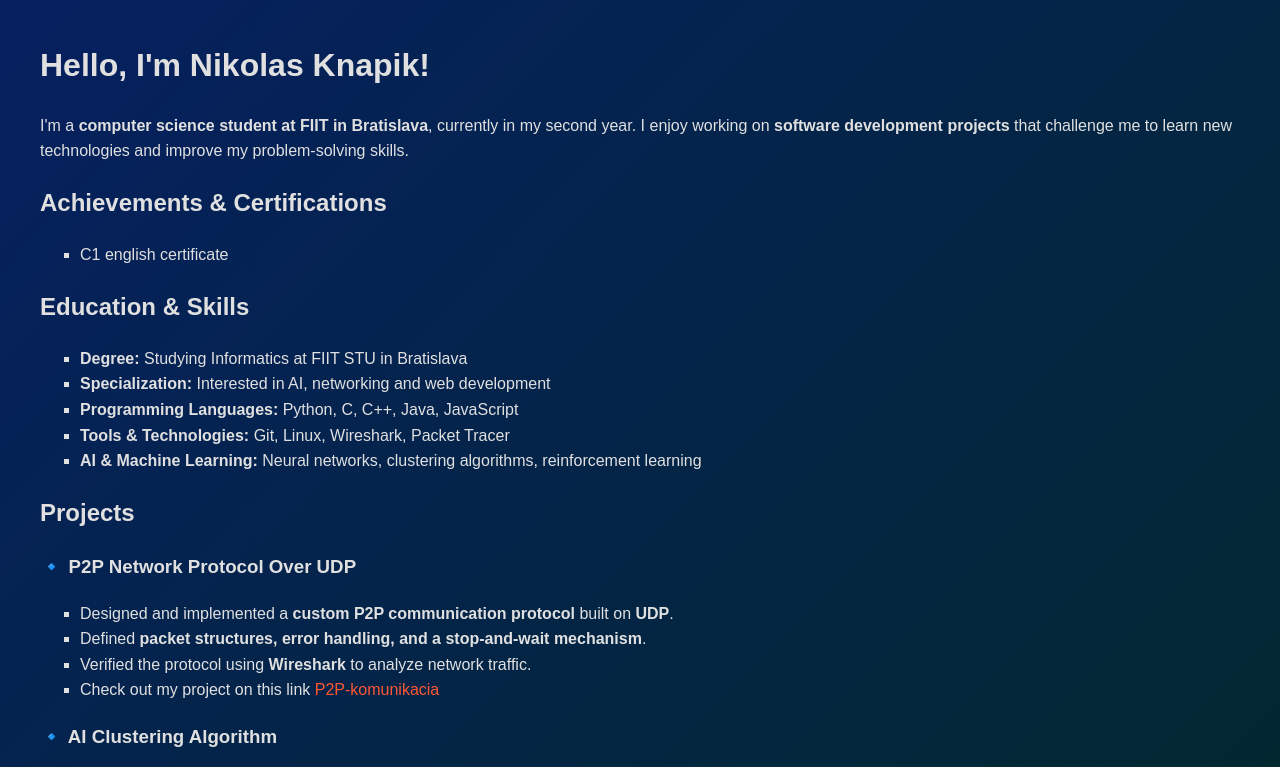
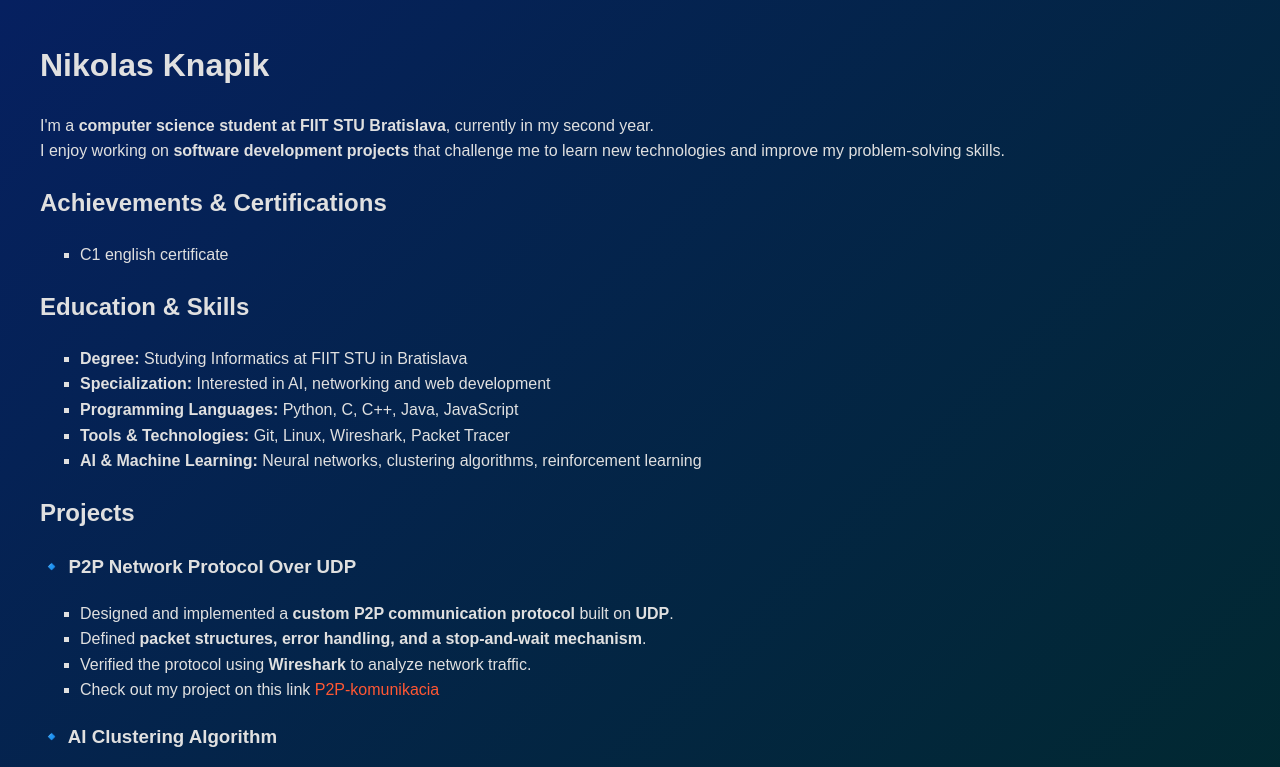
Before and after one commit to nikolasknapik/nikolasknapik.github.io, a plain HTML site: page index.html in a window 1280 px wide. Shown: the top 767 px of the page. Drawn offline with Linux system fonts and the light colour scheme.

Commit message:
zmenil som uvod

```diff
--- a/index.html
+++ b/index.html
@@ -5,20 +5,25 @@
     <meta name="viewport" content="width=device-width, initial-scale=1.0">
     <title>Nikolas Knapik</title>
     <style>
-        body { font-family: Arial, sans-serif; line-height: 1.6; margin: 40px;
+        body
+        {
+            font-family: Arial, sans-serif; line-height: 1.6; margin: 40px;
             background: linear-gradient(135deg, #062060, #002B24);
-    color: #E0E0E0;
+            color: #E0E0E0; text-align:justify;
+
 
         }
         h1, h2, h3 { color: #E0E0E0; }
         ul { list-style-type: square; }
 
-        a {
+        a
+        {
             color: #FF5733;
             text-decoration: none;
         }
 
-    a:hover {
+        a:hover
+        {
             color: #C70039;
             text-decoration: underline;
         }
@@ -26,16 +31,15 @@
     <link rel="icon" type="image/x-icon" href="pngegg.png">
 </head>
 <body>
-    <h1> Hello, I'm Nikolas Knapik!</h1>
-    <p>I'm a <strong>computer science student at FIIT in Bratislava</strong>, currently in my second year.
-        I enjoy working on <strong>software development projects</strong> that challenge me to learn new technologies and
+    <h1>Nikolas Knapik</h1>
+    <p>I'm a <strong>computer science student at FIIT STU Bratislava</strong>, currently in my second year.
+        <br> I enjoy working on <strong>software development projects</strong> that challenge me to learn new technologies and
         improve my problem-solving skills.</p>
 
     <h2> Achievements & Certifications</h2>
     <ul>
         <li>C1 english certificate</li>
     </ul>
-
     <h2> Education & Skills</h2>
     <ul>
         <li><strong>Degree:</strong> Studying Informatics at FIIT STU in Bratislava</li>
```
Lines whose indentation alone changed are shown as unchanged.
